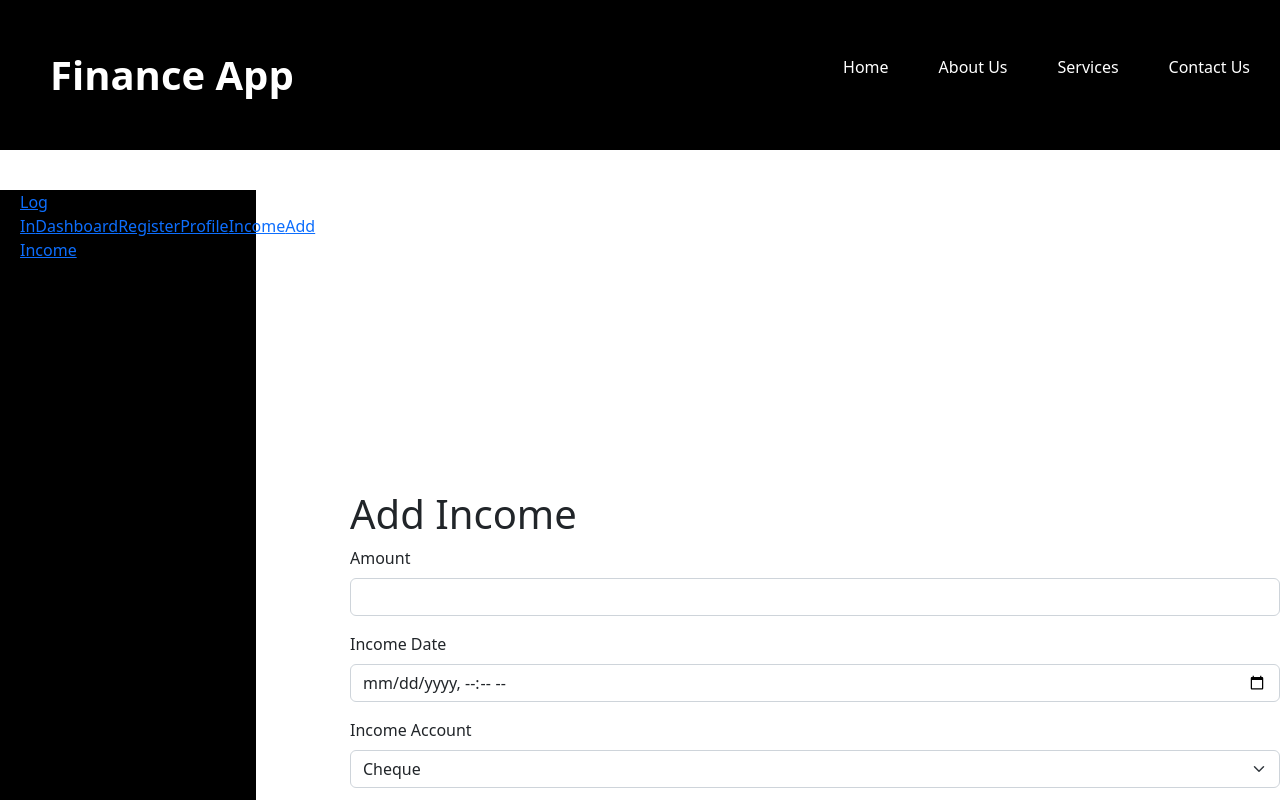
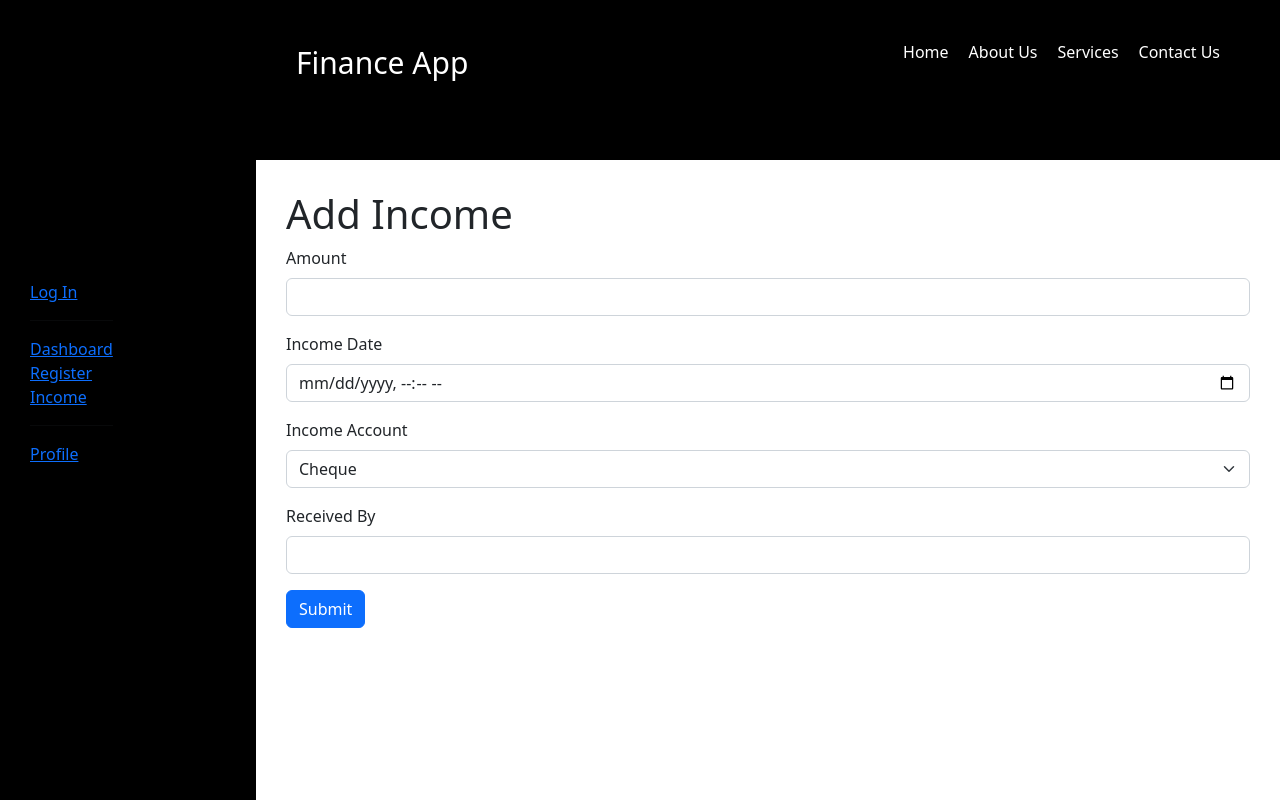
Before and after one commit to kelvinmw1/ReactFinancialManagement, a React (Create React App) app: page /Addincome in a window 1280 px wide. Shown: the top 800 px of the page. Built offline with nearby package versions, Linux system fonts and the light colour scheme.

Commit message:
adding income data

```diff
--- a/src/App.css
+++ b/src/App.css
@@ -1,72 +1,49 @@
-
-  .logo{
-    font-size: 40px;
-    font-weight: bolder;
-    color: white;
-    margin-left: 50px;
+.dashboard{
+  display: flex;
 }
-  .topnav{
-    height: 150px;
-    width: 100%;
-    background-color: black;
-    display: flex;
-    align-items: center;
-    justify-content: space-between;
-
-
-  }
-  .Listitems li{
-    display: inline-block;
-    text-decoration: none;
-    list-style: none;
-    margin-right: 30px;
-    color: white;
-    margin-left: 20px;
-
-  }
-
 .Leftnav{
   height: 100vh;
   width: 20%;
   background-color: black;
+}
+.links{
+  display: grid;
+  margin-top: 250px;
+  padding: 30px;
+  justify-content: space-between;
+}
+
+.workspace{
+  height: 100vh;
+  width: 80%;
+}
+.topnav{
+  height: 20%;
+  width: 100%;
+  background-color: black;
+  display: flex;
+  justify-content: space-between;
+  padding: 40px;
+}
+.logo{
+  color: white;
+  font-size: 30px;
 
 }
-  .Dash{
-    display: block;
-    text-decoration: none;
-    margin-top: 40px;
-    margin-bottom: 30px;
-    list-style: none;
+.Listitems ul li{
+  display: inline-block;
   color: white;
-    margin-left: 20px;
+  margin-right: 20px;
 }
-  .Page h1{
-    font-size: 40px;
-    font-weight: bolder;
-    color: red;
-    margin-left: 250%;
+.content{
+  display: flex;
+  justify-content: space-between;
+  padding: 30px;
+}
+.profilecontent{
+  padding: 100px;
 
 }
-  /* .pagename{
-    margin-top: -500px;
-    margin-left: 285px;
-    font-size: 30px;
-    font-weight: bolder;
-  } */
-
-  .area{
-    margin-left: 350px;
-    margin-top: -500px;
+.addcontents{
+  padding: 30px;
 }
-  .workarea{
-    padding-left: 300px;
-    padding-right: 20px;
-    margin-top: -500px;
-    display: flex;
-    justify-content: space-between;
-
-  }
-  .disp{
-    margin-left: 500px;
-    margin-top: -500px;
-  }
--- /dev/null
+++ b/src/Components/LeftNavbar.js
@@ -0,0 +1,22 @@
+import React from 'react'
+import { Link } from 'react-router-dom'
+
+function LeftNavbar() {
+  return (
+    <div className='Leftnav'>
+
+      <div className='links'>
+            <Link to="/">Log In</Link>
+            <hr />
+            <Link to="/Dashboard">Dashboard</Link>
+            <Link to="/Registration">Register</Link>
+            <Link to="/income">Income</Link>
+            <hr />
+            <Link to="/Profile">Profile</Link>
+      </div>
+
+    </div>
+  )
+}
+
+export default LeftNavbar
--- a/src/Components/Navbar.js
+++ b/src/Components/Navbar.js
@@ -3,8 +3,8 @@ import React from 'react'
 
 function Navbar() {
   return (
-    <div className="Maindiv">
-      <div className='topnav'>
+
+     <div className='topnav'>
         <div className='logo'>Finance App</div>
         <div className='Listitems'>
           <ul>
@@ -17,8 +17,6 @@ function Navbar() {
 
       </div>
 
-    </div>
-
   )
 }
 
--- a/src/Pages/Addincome.js
+++ b/src/Pages/Addincome.js
@@ -1,6 +1,6 @@
 import React, { useRef } from 'react';
 import Navbar from '../Components/Navbar';
-import Leftnav from '../Components/Leftnav.Js';
+import LeftNavbar from '../Components/LeftNavbar';
 import { Form } from 'react-bootstrap';
 import { Button } from 'react-bootstrap';
 import {useNavigate } from "react-router-dom";
@@ -52,14 +52,16 @@ function Addincome() {
 
 
   return (
-    <div>
+    <div className='dashboard'>
+
+      <LeftNavbar/>
+
+
+
+      <div className='workspace'>
         <Navbar/>
-     <Leftnav/>
-
-      <div className='area'>
-        <div>
-          <h1 className='pagename'>Add Income</h1>
-        </div>
+        <div className='addcontents'>
+            <h1>Add Income</h1>
             <Form.Group className="mb-3" controlId="formBasicEmail" >
             <Form.Label>Amount</Form.Label>
             <Form.Control type="text" ref={amount} />
@@ -90,6 +92,7 @@ function Addincome() {
             Submit
           </Button>
         </div>
+      </div>
 
     </div>
 
--- a/src/Pages/Dashboard.js
+++ b/src/Pages/Dashboard.js
@@ -1,17 +1,22 @@
 import React from 'react'
 import Navbar from '../Components/Navbar.js'
 import Leftnav from '../Components/Leftnav.Js'
+import LeftNavbar from '../Components/LeftNavbar.js'
 
 
 
 function Dashboard() {
   return (
-    <div>
-      <Navbar/>
+    <div className='dashboard'>
 
+      <LeftNavbar/>
+      <div className='workspace'>
+        <Navbar/>
+        <div className='content'>
+          <h1>Dashboard</h1>
 
-
-
+        </div>
+      </div>
 
     </div>
 
--- a/src/Pages/Income.js
+++ b/src/Pages/Income.js
@@ -1,10 +1,31 @@
-import React from 'react'
+import React, { useEffect, useState } from 'react'
 import {useNavigate} from "react-router-dom";
 import Navbar from '../Components/Navbar';
+import LeftNavbar from '../Components/LeftNavbar';
 import { Button } from 'react-bootstrap';
+
+//import firebase
+import '../firebase';
+import { Db } from '../firebase';
+import { collection, getDocs } from "firebase/firestore";
 
 function Income() {
 
+  const [incomeList, setIncomeList] = useState([]);
+
+  //pull income data
+  useEffect(()=>{
+    const incomeData = getDocs(collection(Db, "income"));
+    incomeData.then((querySnapshot)=>{
+      let incomeItem = [];
+      querySnapshot.forEach((doc)=>{
+        incomeItem.push({id: doc.id, ...doc.data()});
+        setIncomeList([...incomeItem]);
+      })
+    })
+  })
+
+  // navigate to add income component
   const navigate = useNavigate();
 
   function goToAddIncome(){
@@ -12,13 +33,31 @@ function Income() {
     navigate("/Addincome")
   }
   return (
-    <div>
+    <div className='dashboard'>
+
+    <LeftNavbar/>
+    <div className='workspace'>
       <Navbar/>
-      <div className='workarea' >
+      <div className='content'>
         <h1>Income</h1>
         <Button onClick={goToAddIncome}>Add income</Button>
       </div>
+      <div>
+      {incomeList.map((myincome) => (
+        <div key={Math.random()}>
+          <p>Amount: {myincome.amount}</p>
+          <p>Income Account: {myincome.incomeAccount}</p>
+          <p>Date: {myincome.incomeDate}</p>
+          <p>Received By: {myincome.receivedBy}</p>
+          <hr/>
+        </div>
+       ))}
+      </div>
+
+
     </div>
+
+  </div>
 
   )
 }
--- a/src/Pages/Profile.js
+++ b/src/Pages/Profile.js
@@ -1,5 +1,6 @@
 import React, { useState } from 'react'
 import Navbar from '../Components/Navbar';
+import LeftNavbar from '../Components/LeftNavbar';
 import { Button } from 'react-bootstrap';
 import {useNavigate} from "react-router-dom";
 
@@ -57,16 +58,21 @@ function Profile() {
 
 
   return (
-    <div>
+    <div className='dashboard'>
 
-      <Navbar/>
+      <LeftNavbar/>
+      <div className='workspace'>
+        <Navbar/>
+        <div className='contents'>
+          <h1>Profile</h1>
+          <hr/>
+          <div className='profilecontent'>
+          <h1>{userName}</h1>
+          <h3>{userEmail}</h3>
+          <Button>Log Out</Button>
+          </div>
 
-      <div className='disp'>
-        <h1>Profile</h1>
-        <hr/>
-        <h1>{userName}</h1>
-        <h3>{userEmail}</h3>
-        <Button>Log Out</Button>
+        </div>
       </div>
 
     </div>
```
Lines whose indentation alone changed are shown as unchanged.
